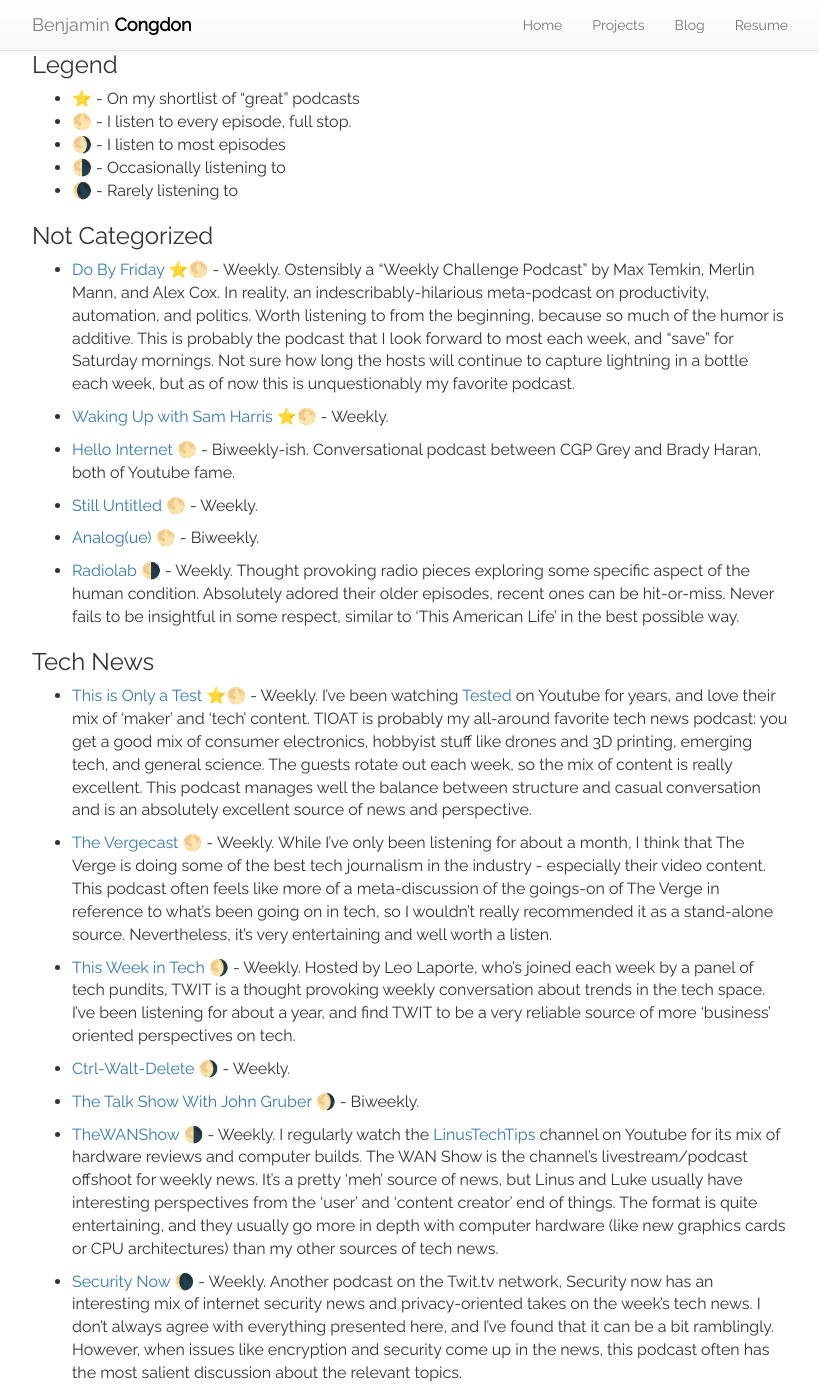
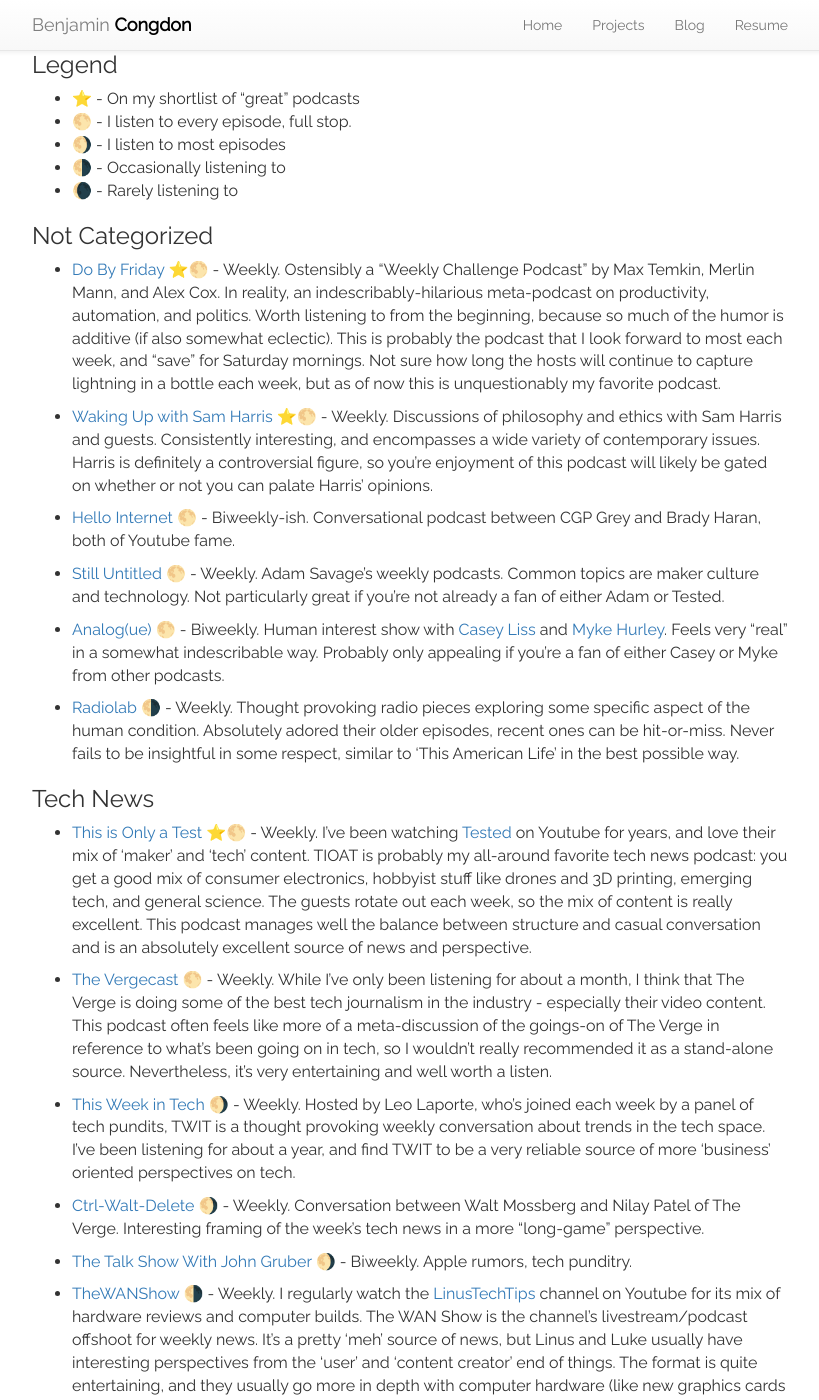
Before and after one commit to rhythmmec/bcongdon.github.io, a Jekyll site: the page built from podcasts.md, in a window 1280 px wide and 1400 px high, scrolled down 356 px. Shown: the whole window, without its empty margins (230-1049 px from the left). Built offline with Jekyll 4.4.1, drawn with Linux system fonts in a browser that asks for light colours; nearby versions of some CDN libraries; emoji names are drawn with the system emoji font; some of the changed text lies outside the part shown.

Commit message:
Podcast update post + updated podcast list

```diff
--- a/podcasts.md
+++ b/podcasts.md
@@ -23,15 +23,15 @@
 
 ### Not Categorized
 
-* [Do By Friday](http://dobyfriday.com/) :star::full_moon: - Weekly. Ostensibly a "Weekly Challenge Podcast" by Max Temkin, Merlin Mann, and Alex Cox. In reality, an indescribably-hilarious meta-podcast on productivity, automation, and politics. Worth listening to from the beginning, because so much of the humor is additive. This is probably the podcast that I look forward to most each week, and "save" for Saturday mornings. Not sure how long the hosts will continue to capture lightning in a bottle each week, but as of now this is unquestionably my favorite podcast.
+* [Do By Friday](http://dobyfriday.com/) :star::full_moon: - Weekly. Ostensibly a "Weekly Challenge Podcast" by Max Temkin, Merlin Mann, and Alex Cox. In reality, an indescribably-hilarious meta-podcast on productivity, automation, and politics. Worth listening to from the beginning, because so much of the humor is additive (if also somewhat eclectic). This is probably the podcast that I look forward to most each week, and "save" for Saturday mornings. Not sure how long the hosts will continue to capture lightning in a bottle each week, but as of now this is unquestionably my favorite podcast.
 
-* [Waking Up with Sam Harris](https://soundcloud.com/samharrisorg) :star::full_moon: - Weekly.
+* [Waking Up with Sam Harris](https://soundcloud.com/samharrisorg) :star::full_moon: - Weekly. Discussions of philosophy and ethics with Sam Harris and guests. Consistently interesting, and encompasses a wide variety of contemporary issues. Harris is definitely a controversial figure, so you're enjoyment of this podcast will likely be gated on whether or not you can palate Harris' opinions.
 
 * [Hello Internet](http://www.hellointernet.fm/) :full_moon: - Biweekly-ish. Conversational podcast between CGP Grey and Brady Haran, both of Youtube fame.
 
-* [Still Untitled](http://www.tested.com/still-untitled-the-adam-savage-project/) :full_moon: - Weekly.
+* [Still Untitled](http://www.tested.com/still-untitled-the-adam-savage-project/) :full_moon: - Weekly. Adam Savage's weekly podcasts. Common topics are maker culture and technology. Not particularly great if you're not already a fan of either Adam or Tested.
 
-* [Analog(ue)](https://www.relay.fm/analogue) :full_moon: - Biweekly.
+* [Analog(ue)](https://www.relay.fm/analogue) :full_moon: - Biweekly. Human interest show with [Casey Liss](https://twitter.com/caseyliss) and [Myke Hurley](https://twitter.com/imyke). Feels very "real" in a somewhat indescribable way. Probably only appealing if you're a fan of either Casey or Myke from other podcasts.
 
 * [Radiolab](http://www.radiolab.org/series/podcasts/) :last_quarter_moon: - Weekly. Thought provoking radio pieces exploring some specific aspect of the human condition. Absolutely adored their older episodes, recent ones can be hit-or-miss. Never fails to be insightful in some respect, similar to 'This American Life' in the best possible way.
 
@@ -43,9 +43,9 @@
 
 * [This Week in Tech](https://twit.tv/shows/this-week-in-tech) :waning_gibbous_moon: - Weekly. Hosted by Leo Laporte, who's joined each week by a panel of tech pundits, TWIT is a thought provoking weekly conversation about trends in the tech space. I've been listening for about a year, and find TWIT to be a very reliable source of more 'business' oriented perspectives on tech.
 
-* [Ctrl-Walt-Delete](http://www.theverge.com/ctrl-walt-delete) :waning_gibbous_moon: - Weekly.
+* [Ctrl-Walt-Delete](http://www.theverge.com/ctrl-walt-delete) :waning_gibbous_moon: - Weekly. Conversation between Walt Mossberg and Nilay Patel of The Verge. Interesting framing of the week's tech news in a more "long-game" perspective.
 
-* [The Talk Show With John Gruber](https://daringfireball.net/thetalkshow/) :waning_gibbous_moon: - Biweekly.
+* [The Talk Show With John Gruber](https://daringfireball.net/thetalkshow/) :waning_gibbous_moon: - Biweekly. Apple rumors, tech punditry.
 
 * [TheWANShow](https://soundcloud.com/thewanshow) :last_quarter_moon: - Weekly. I regularly watch the [LinusTechTips](https://www.youtube.com/user/LinusTechTips) channel on Youtube for its mix of hardware reviews and computer builds. The WAN Show is the channel's livestream/podcast offshoot for weekly news. It's a pretty 'meh' source of news, but Linus and Luke usually have interesting perspectives from the 'user' and 'content creator' end of things. The format is quite entertaining, and they usually go more in depth with computer hardware (like new graphics cards or CPU architectures) than my other sources of tech news.
 
@@ -55,26 +55,24 @@
 
 * [Reply All](https://gimletmedia.com/show/reply-all/) :star::full_moon: - Weekly. Entertaining explorations of the 'weird side of the internet', the way people behave through the internet, and miscellaneous social *faux pas* facilitated by technology. Recommended as light entertainment.
 
-* [Accidental Tech Podcast](http://atp.fm) :full_moon: - Weekly.
+* [Accidental Tech Podcast](http://atp.fm) :full_moon: - Weekly. Marco Arment's podcast; good discussion of Apple rumors (mostly) and other tech punditry. At its best when they talk about software engineering, such as when they had Chris Lattner on to talk about Swift.
 
 * [Exponent](http://exponent.fm/) :waning_gibbous_moon: - Weekly. I was introduced to Ben Thompson and his site, Stratechery, in an interview he did with Ezra Klein. Ben has really fascinating takes on the trends in tech, and while I'm generally more interested in the engineering slant of tech, Exponent's analysis of the business of tech often casts really interesting insights onto the necessary innovations and approaches of companies on both the business and engineering ends of the spectrum. Not for the tech-uninitiated. Each episode usually leaves me with something to think about for a few days. Highly recommended.
 
-* [Note to Self](https://www.wnyc.org/shows/notetoself) :waning_gibbous_moon: - Weekly.
-
-* [Partially Derivative](http://www.partiallyderivative.com/) :waning_crescent_moon: - Weekly. Meaty conversations about Data Science and its applications in software engineering and abroad.
+* [Note to Self](https://www.wnyc.org/shows/notetoself) :waning_gibbous_moon: - Weekly. "Technology podcast for humans". Looks at the societal impact of tech, and implications for privacy, interpersonal relationships, etc.
 
 
 ### Programming
 
 * [Programming Throwdown](http://www.programmingthrowdown.com/) :waning_gibbous_moon: - Monthly / irregular. Have been listening for a few months now. The hosts are 2 in-industry software engineers and the general format is a different programming language or technology is highlighted each show, usually focusing on something 'up-and-coming' in the software engineering community.
 
-* [Talk Python To Me](https://talkpython.fm/) :last_quarter_moon: - Weekly.
+* [Talk Python To Me](https://talkpython.fm/) :last_quarter_moon: - Weekly. Discussions with prominent members of the Python Community.
 
-* [The Changelog](https://changelog.com/podcast) :waning_crescent_moon: - Weekly.
+* [The Changelog](https://changelog.com/podcast) :waning_crescent_moon: - Weekly. Discussions with prominent members of the Open Source Community. Can be interesting, but depends on the guest.
 
 ### Productivity
 
-* [Cortex](https://www.relay.fm/cortex) :full_moon: - Biweekly.
+* [Cortex](https://www.relay.fm/cortex) :full_moon: - Biweekly. "Working Journal" between CGP Grey and Myke Hurley. Common topics include time tracking, productivity software, and work habits. Quite a good listen, as both of the hosts have interesting points-of-view towards living productively.
 
 * [The Tim Feriss Show](http://tim.blog/podcast/) :last_quarter_moon: - Weekly.
 
```
Also changed, not shown: _posts/2017-03-04-Podcasts-for-2017.markdown (added, +18 -0 lines).
